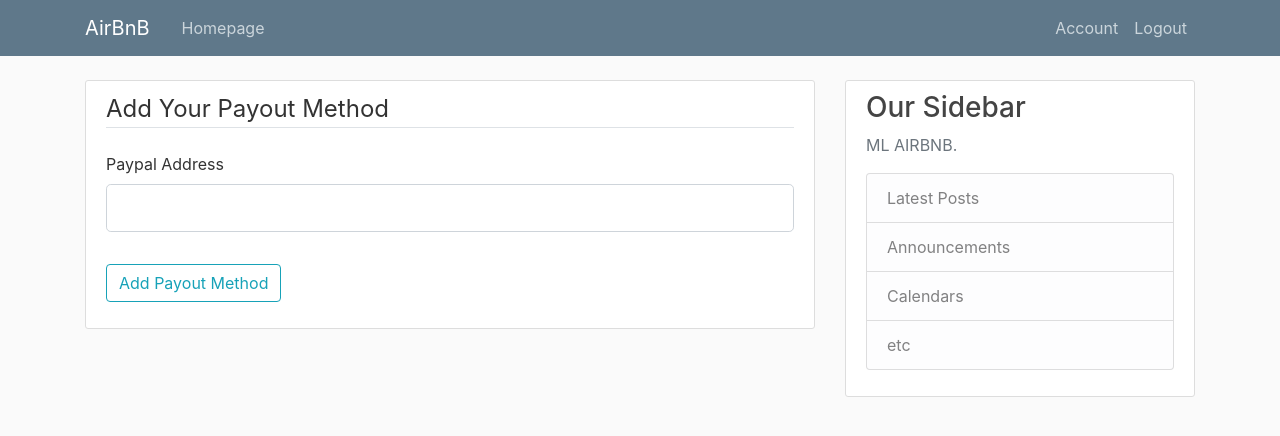
After one commit to KylePinkerton/CSI2132PROJECT, a Flask app: page /addpayoutmethod in a window 1280 px wide. The commit adds this page. Shown: the top 436 px of the page. Run offline with Flask 2, Linux system fonts and the light colour scheme; the visitor is signed in with stand-in values (Sample User, id 1); some libraries are stand-ins or nearby versions.

Commit message:
payout method functionality

```diff
--- a/app.py
+++ b/app.py
@@ -3,7 +3,7 @@ import sys
 from PIL import Image
 sys.path.insert(1, './db')
 from db import db
-from forms import RegistrationForm, LoginForm, AccountPicture, ChangeNumber, GetVerified, UpdateAbout, UpdateLanguages, UpdateWork, CreateProperty, PaymentMethod
+from forms import RegistrationForm, LoginForm, AccountPicture, ChangeNumber, GetVerified, UpdateAbout, UpdateLanguages, UpdateWork, CreateProperty, PaymentMethod, PayoutMethod
 from flask_login import LoginManager, login_required, current_user, logout_user
 from flask_login import UserMixin, login_user
 import secrets
@@ -414,14 +414,9 @@ def shutdown():
 @login_required
 def add_payment_method():
   payment_method = {}
-  print('pay')
   form = PaymentMethod()
-  print('sss')
   try:
-    print('s11')
-    print(form.validate_on_submit())
     if form.validate_on_submit():
-      print('no')
       payment_method['username'] = current_user.id
       payment_method['card_type'] = request.form.get('card_type')
       payment_method['first_name'] = request.form.get('first_name')
@@ -446,5 +441,41 @@ def add_payment_method():
     return render_template('add_payment_method.html', title='Add Payment Method', form=form)
   return render_template('add_payment_method.html', title='Add Payment Method', form=form)
 
+@app.route("/payoutmethod", methods=["GET", "POST"])
+@login_required
+def your_payout_method():
+  methods_columns = ['username', 'paypal_address']
+  methods = []
+  db.get_users_payout_methods(current_user.id)
+  methods_rows = db.fetch_all()
+
+  if methods_rows == None:
+    abort(404)
+    return
+
+  for row in methods_rows:
+    methods_map = {}
+    for k in range(len(methods_columns)):
+      methods_map[methods_columns[k]] = row[k]
+
+    methods.append(methods_map)
+
+  current_user.methods = methods
+  return render_template('your_payout_method.html', methods=methods)
+
+@app.route("/addpayoutmethod", methods=["GET", "POST"])
+@login_required
+def add_payout_method():
+  payout_method = {}
+  form = PayoutMethod()
+  if form.validate_on_submit():
+    payout_method['username'] = current_user.id
+    payout_method['paypal_address'] = request.form.get('paypal_address')
+    db.create_payout_method(payout_method['username'], payout_method['paypal_address'])
+    flash(f'Payout method created!', 'success')
+    db.commit()
+    return redirect(url_for('your_payout_method'))
+  return render_template('add_payout_method.html', title='Add Payout Method', form=form)
+
 if __name__ == "__main__":
   app.run()
--- a/db/db.py
+++ b/db/db.py
@@ -134,5 +134,12 @@ class DB:
   def create_payment_method(self, username, card_type, first_name, last_name, card_number, card_expiration, cvv, billing_country):
     self.cursor.execute(f"insert into payment_method (username, card_type, first_name, last_name, card_number, card_expiration, cvv, billing_country) VALUES ('{username}', '{card_type}', '{first_name}', '{last_name}', '{card_number}', '{card_expiration}', '{cvv}', '{billing_country}')")
 
+  #payout method
+  def get_users_payout_methods(self, username):
+    self.cursor.execute(f"select * from payout_method where username='{username}'")
+
+  def create_payout_method(self, username, paypal_address):
+    self.cursor.execute(f"insert into payout_method (username, paypal_address) VALUES ('{username}', '{paypal_address}')")
+
 connection = new_connection(dbname = "kpink074", user = "kpink074", password = os.environ.get("UOTTAWA_PW"), host = "web0.site.uottawa.ca", port = "15432", schema = "project")
 db = DB(connection)
--- a/forms.py
+++ b/forms.py
@@ -139,3 +139,7 @@ class PaymentMethod(FlaskForm):
   cvv = IntegerField('cvv',
                           validators=[DataRequired(), NumberRange(min=100, max=999)])
   submit = SubmitField('Add Payment Method')
+
+class PayoutMethod(FlaskForm):
+  paypal_address = StringField('Paypal Address', validators=[DataRequired(), Email(), Length(min=7, max=40)])
+  submit = SubmitField('Add Payout Method')
--- a/templates/account.html
+++ b/templates/account.html
@@ -29,7 +29,7 @@
           <a class="ml-2" href="{{ url_for('your_properties') }}">Your Properties</a>
           <a class="ml-2" href="{{ url_for('account') }}">Your Bookings</a>
           <a class="ml-2" href="{{ url_for('your_payment_method') }}">Payment Method</a>
-          <a class="ml-2" href="{{ url_for('account') }}">Payout Method</a>
+          <a class="ml-2" href="{{ url_for('your_payout_method') }}">Payout Method</a>
         </ul>
       </div>
     </div>
--- /dev/null
+++ b/templates/add_payout_method.html
@@ -0,0 +1,27 @@
+{% extends "layout.html" %}
+{% block content %}
+<div class="content-section">
+  <form method="POST" action="">
+      {{ form.hidden_tag() }}
+      <fieldset class="form-group">
+          <legend class="border-bottom mb-4">Add Your Payout Method</legend>
+          <div class="form-group">
+              {{ form.paypal_address.label(class="form-control-label") }}
+              {% if form.paypal_address.errors %}
+                  {{ form.paypal_address(class="form-control form-control-lg is-invalid") }}
+                  <div class="invalid-feedback">
+                      {% for error in form.paypal_address.errors %}
+                          <span>{{ error }}</span>
+                      {% endfor %}
+                  </div>
+              {% else %}
+                  {{ form.paypal_address(class="form-control form-control-lg") }}
+              {% endif %}
+          </div>
+      </fieldset>
+      <div class="form-group">
+        {{ form.submit(class="btn btn-outline-info") }}
+    </div>
+  </form>
+</div>
+{% endblock content %}
--- a/templates/your_payment_method.html
+++ b/templates/your_payment_method.html
@@ -5,7 +5,6 @@
   {% for method in methods %}
     Payment Method {{ loop.index }}
     <article class="media content-section">
-      <img class="rounded-circle article-img" src="{{ url_for('static', filename='images/' + current_user.picture) }}">
       <div class="media-body">
         <div class="article-metadata">
           <li class="list-group-item">Card Type: {{ method['card_type'] }}</li>
```
Also changed, not shown: templates/your_payout_method.html (added, +15 -0 lines), README.md.
